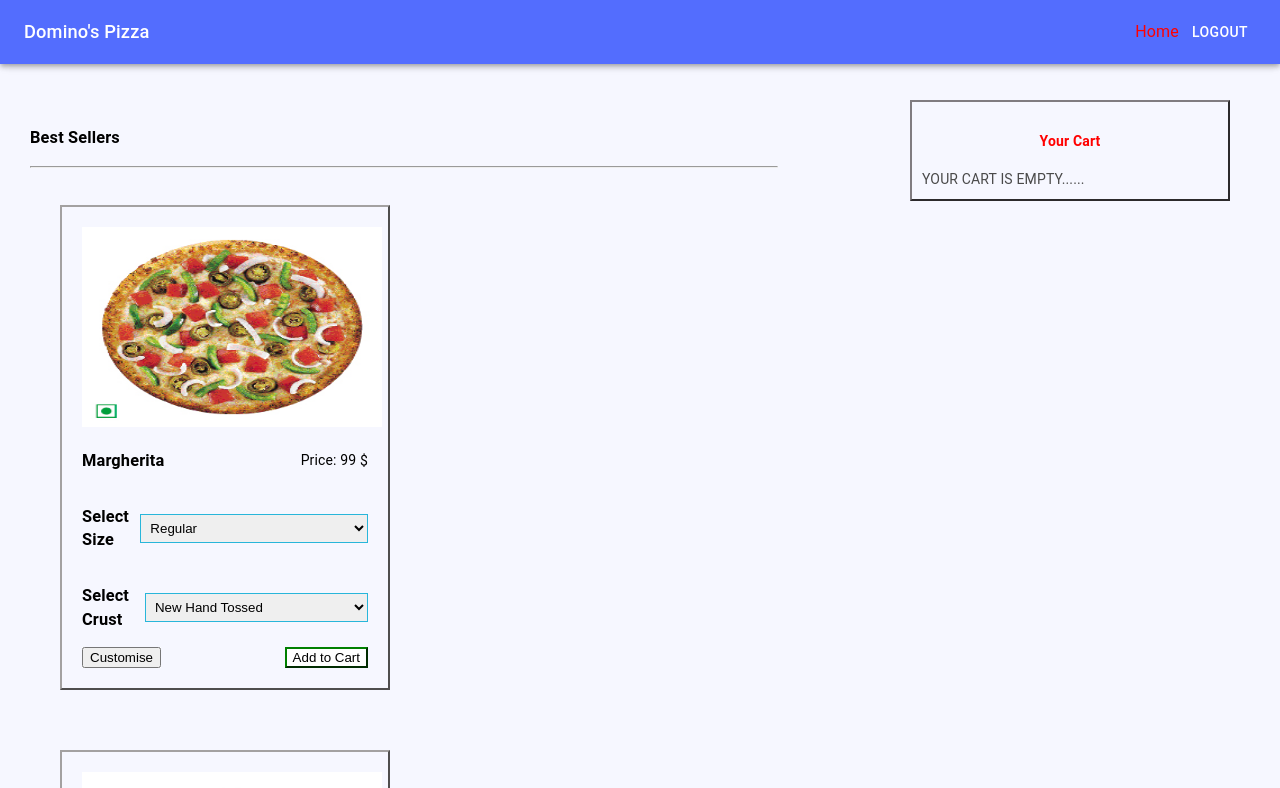
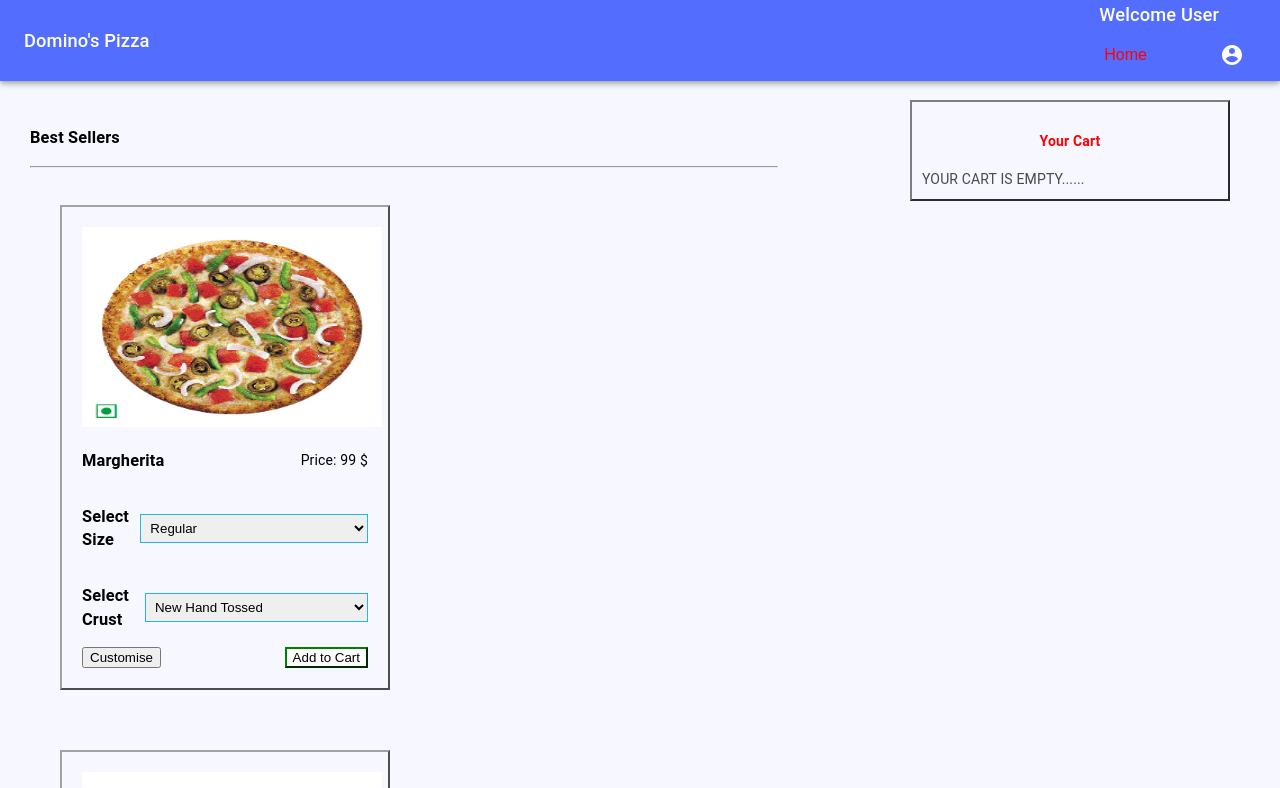
Before and after one commit to kaurgagan31/Pizza-App-React, a React (Create React App) app: page /app/home in a window 1280 px wide. Shown: the top 788 px of the page. Built offline with nearby package versions, Linux system fonts and the light colour scheme; sample sign-in values are in the browser's storage.

Commit message:
Added the profile page and the links in navigation

```diff
--- a/package.json
+++ b/package.json
@@ -4,6 +4,7 @@
   "private": true,
   "dependencies": {
     "@material-ui/core": "^4.9.14",
+    "@material-ui/icons": "^4.9.1",
     "@testing-library/jest-dom": "^4.2.4",
     "@testing-library/react": "^9.5.0",
     "@testing-library/user-event": "^7.2.1",
--- a/src/components/Navigation/Toolbar/Toolbar.js
+++ b/src/components/Navigation/Toolbar/Toolbar.js
@@ -1,37 +1,185 @@
-import React, {useContext} from 'react';
+import React, { useContext, useState } from 'react';
 import { NavLink } from 'react-router-dom';
-import {
-    AppBar,
-    Toolbar,
-    Typography,
-    Button
-  } from "@material-ui/core";
 import { AuthContext } from '../../../context/auth-context';
 import classesInternal from './Toolbar.module.css';
-
-// styles
+import { makeStyles } from '@material-ui/core/styles';
+import AppBar from '@material-ui/core/AppBar';
+import Toolbar from '@material-ui/core/Toolbar';
+import Typography from '@material-ui/core/Typography';
+import IconButton from '@material-ui/core/IconButton';
+import MenuIcon from '@material-ui/icons/Menu';
+import AccountCircle from '@material-ui/icons/AccountCircle';
+import MenuItem from '@material-ui/core/MenuItem';
+import Menu from '@material-ui/core/Menu';
 import useStyles from "../../../styles";
 
-const ToolbarMenu = (props) => {
+export default function MenuAppBar() {
+  const classes = useStyles();
+  const [auth, setAuth] = React.useState(true);
+  const [anchorEl, setAnchorEl] = React.useState(null);
+  const open = Boolean(anchorEl);
+  const authContext = useContext(AuthContext);
 
-    const authContext = useContext(AuthContext);
-    var classes = useStyles();
   const logOut = () => {
     authContext.logout();
   };
+
+  const handleMenu = (event) => {
+    setAnchorEl(event.currentTarget);
+  };
+
+  const handleClose = () => {
+    setAnchorEl(null);
+  };
+
   return (
+    <div className={classes.root}>
+
       <AppBar position="fixed">
         <Toolbar>
           <Typography variant="h6" className={classes.title}>
             Domino's Pizza
           </Typography>
+          {auth && (
+
+            <div>
+              {authContext.isAdmin === 1 ? <Typography variant="h6">Welcome Admin </Typography> : <Typography variant="h6">Welcome User</Typography>}
+              <IconButton edge="start" className={classes.menuButton} color="inherit" aria-label="menu">
                 <NavLink exact activeClassName={classesInternal.active} className={classesInternal.NavigationItem} to="/app/home">Home</NavLink>
+              </IconButton>
+              <IconButton edge="start" className={classes.menuButton} color="inherit" aria-label="menu">
                 {authContext.isAdmin === 1 &&
-               <NavLink  activeClassName={classesInternal.active} className={classesInternal.NavigationItem} to="/app/users">Users</NavLink> }
-          <Button color="inherit" onClick={logOut} >Logout</Button>
+                  <NavLink activeClassName={classesInternal.active} className={classesInternal.NavigationItem} to="/app/users">Users</NavLink>}
+              </IconButton>
+              <IconButton
+                aria-label="account of current user"
+                aria-controls="menu-appbar"
+                aria-haspopup="true"
+                onClick={handleMenu}
+                color="inherit"
+              >
+                <AccountCircle />
+              </IconButton>
+              <div>
+              </div>
+
+              <Menu
+                id="menu-appbar"
+                anchorEl={anchorEl}
+                anchorOrigin={{
+                  vertical: 'top',
+                  horizontal: 'right',
+                }}
+                keepMounted
+                transformOrigin={{
+                  vertical: 'top',
+                  horizontal: 'right',
+                }}
+                open={open}
+                onClose={handleClose}
+                classes={{ paper: classes.profileMenu }}
+              >
+                <MenuItem onClick={handleClose}>Profile</MenuItem>
+                <MenuItem onClick={logOut}>Sign OUt</MenuItem>
+              </Menu>
+            </div>
+          )}
         </Toolbar>
       </AppBar>
+    </div>
   );
 }
 
-export default ToolbarMenu;
+
+
+
+
+
+
+
+
+
+
+
+
+
+
+
+
+
+
+
+
+// import React, { useContext, useState } from 'react';
+// import { NavLink } from 'react-router-dom';
+// import {
+//   AppBar,
+//   Toolbar,
+//   Typography,
+//   Button
+// } from "@material-ui/core";
+// import MenuItem from '@material-ui/core/MenuItem';
+// import Menu from '@material-ui/core/Menu';
+// import {
+//   Menu as MenuIcon,
+//   Person as AccountIcon,
+// } from "@material-ui/icons";
+// import { AuthContext } from '../../../context/auth-context';
+// import classesInternal from './Toolbar.module.css';
+// import classNames from "classnames";
+// // styles
+// import useStyles from "../../../styles";
+
+// const ToolbarMenu = (props) => {
+
+//   const authContext = useContext(AuthContext);
+//   var [profileMenu, setProfileMenu] = useState(null);
+//   var classes = useStyles();
+
+
+//   const logOut = () => {
+//     authContext.logout();
+//   };
+//   return (
+//     <AppBar position="fixed">
+//       <Toolbar>
+//         <Typography variant="h6" className={classes.title}>
+//           Domino's Pizza
+//           </Typography>
+//         {/* <NavLink exact activeClassName={classesInternal.active} className={classesInternal.NavigationItem} to="/app/home">Home</NavLink>
+//         {authContext.isAdmin === 1 &&
+//           <NavLink activeClassName={classesInternal.active} className={classesInternal.NavigationItem} to="/app/users">Users</NavLink>} */}
+//         {/* <Button color="inherit" onClick={logOut} >Logout</Button> */}
+//         <Menu
+//           id="profile-menu"
+//           open={Boolean(profileMenu)}
+//           anchorEl={profileMenu}
+//           onClose={() => setProfileMenu(null)}
+//           className={classes.headerMenu}
+//           classes={{ paper: classes.profileMenu }}
+//           disableAutoFocusItem
+//         >
+//           <MenuItem
+//             className={classNames(
+//               classes.profileMenuItem,
+//               classes.headerMenuItem,
+//             )}
+//           >
+//             <AccountIcon className={classes.profileMenuIcon} /> Profile
+//           </MenuItem>
+//           <div className={classes.profileMenuUser}>
+//             <Typography
+//               className={classes.profileMenuLink}
+//               color="primary"
+//               onClick={logOut}
+//             >
+//               Sign Out
+//             </Typography>
+//           </div>
+//         </Menu>
+//       </Toolbar>
+//     </AppBar>
+//   );
+// }
+
+// export default ToolbarMenu;
--- a/src/styles.js
+++ b/src/styles.js
@@ -152,4 +152,26 @@ export default makeStyles(theme => ({
   title: {
     flexGrow: 1,
   },
+  profileMenu: {
+    minWidth: 200,
+  },
+  profileMenuUser: {
+    display: "flex",
+    flexDirection: "column",
+    padding: theme.spacing(2),
+  },
+  profileMenuItem: {
+    color: theme.palette.text.hint,
+  },
+  profileMenuIcon: {
+    marginRight: theme.spacing(2),
+    color: theme.palette.text.hint,
+  },
+  profileMenuLink: {
+    fontSize: 16,
+    textDecoration: "none",
+    "&:hover": {
+      cursor: "pointer",
+    },
+  },
 }));
```
Also changed, not shown: src/components/Profile/EditProfile/EditProfile.js (added), src/components/Profile/ViewProfile/ViewProfile.js (added), 1 other file (tests, documents, lock files or other folders). Lines whose indentation alone changed are shown as unchanged.
